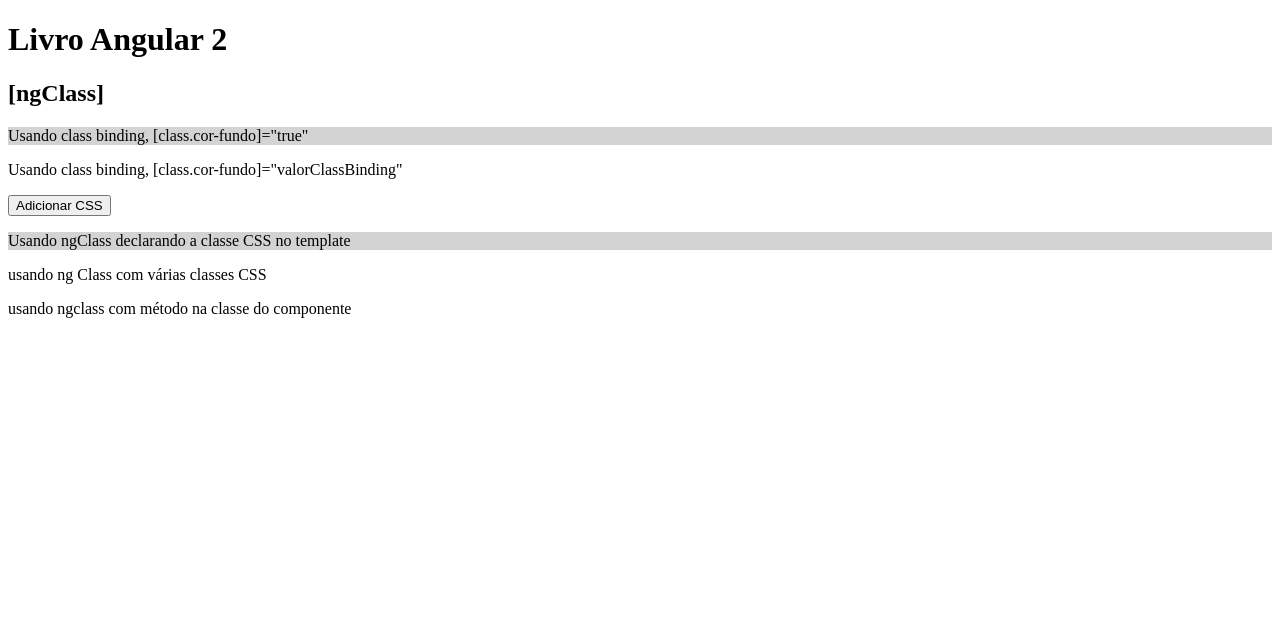
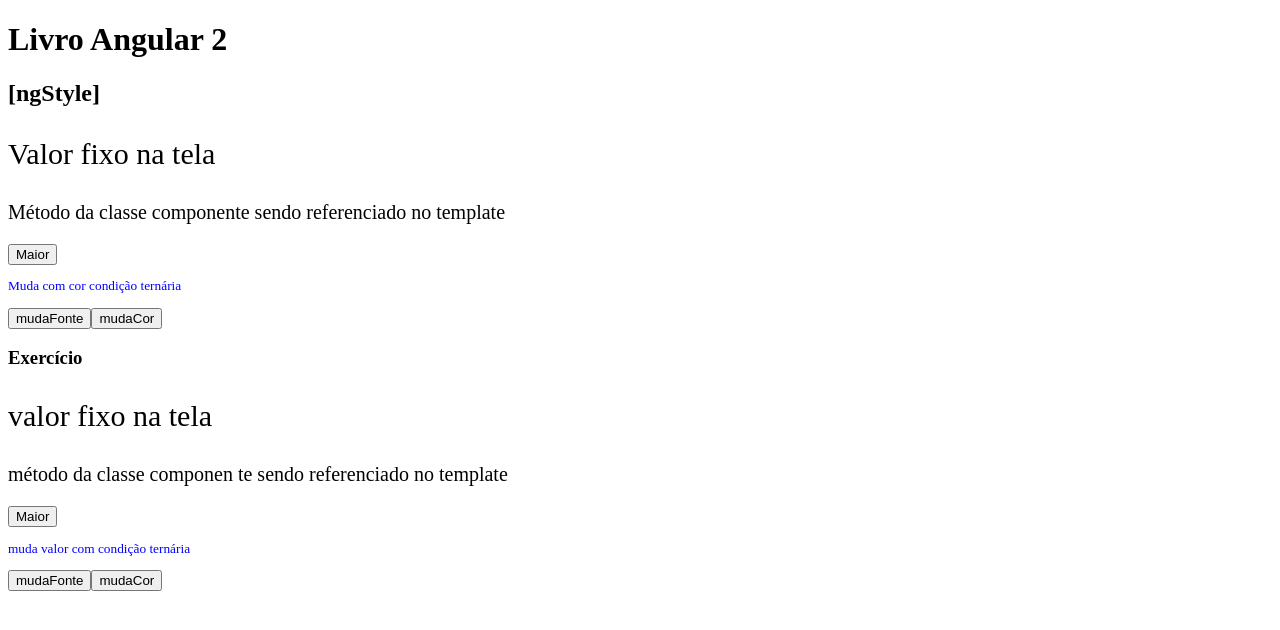
Before and after one commit to MarcondesOliveira/angular2, an Angular app: page / in a window 1280 px wide. Shown: the top 630 px of the page. Built offline with nearby package versions, Linux system fonts and the light colour scheme.

Commit message:
seventh commit

```diff
--- a/src/app/app.component.html
+++ b/src/app/app.component.html
@@ -11,4 +11,5 @@
 <!-- <app-ng-if></app-ng-if> -->
 <!-- <app-ng-switch-case></app-ng-switch-case> -->
 <!-- <app-ng-for></app-ng-for> -->
-<app-ng-class></app-ng-class>
+<!-- <app-ng-class></app-ng-class> -->
+<app-ng-style></app-ng-style>
--- a/src/app/app.module.ts
+++ b/src/app/app.module.ts
@@ -13,6 +13,7 @@ import { NgIfComponent } from './ng-if/ng-if.component';
 import { NgSwitchCaseComponent } from './ng-switch-case/ng-switch-case.component';
 import { NgForComponent } from './ng-for/ng-for.component';
 import { NgClassComponent } from './ng-class/ng-class.component';
+import { NgStyleComponent } from './ng-style/ng-style.component';
 
 
 @NgModule({
@@ -26,6 +27,7 @@ import { NgClassComponent } from './ng-class/ng-class.component';
     NgSwitchCaseComponent,
     NgForComponent,
     NgClassComponent,
+    NgStyleComponent,
   ],
   imports: [
     BrowserModule,
--- /dev/null
+++ b/src/app/ng-style/ng-style.component.html
@@ -0,0 +1,29 @@
+<h2>[ngStyle]</h2>
+
+<p [style.font-size]="30 + 'px'" >Valor fixo na tela</p>
+
+<p [style.font-size]="valorFonte" >Método da classe componente sendo referenciado no template</p>
+
+<button (click)="incrementar()">Maior</button>
+
+<p [style.font-size]="validaFonte ? 'x-large' : 'smaller'"
+[style.color]="validaCor ? 'red' : 'blue'" >Muda com cor condição ternária</p>
+<button (click)="mudaFonte()" >mudaFonte</button>
+<button (click)="mudaCor()" >mudaCor</button>
+
+<br>
+
+<h3>Exercício</h3>
+
+<p [ngStyle]="{'font-size': '30px'}">valor fixo na tela</p>
+
+<p [ngStyle]="{'font-size': valorFonte}">método da classe componen
+te sendo referenciado no template</p>
+
+<button (click)="incrementar()">Maior</button>
+
+<p [ngStyle]="{'font-size': validaFonte ? 'x-large' : 'smaller',
+'color': validaCor ? 'red' : 'blue'}">muda valor com
+condição ternária</p>
+<button (click)="mudaFonte()">mudaFonte</button>
+<button (click)="mudaCor()">mudaCor</button>
--- /dev/null
+++ b/src/app/ng-style/ng-style.component.ts
@@ -0,0 +1,33 @@
+import { Component, OnInit } from '@angular/core';
+
+@Component({
+  selector: 'app-ng-style',
+  templateUrl: './ng-style.component.html',
+  styleUrls: ['./ng-style.component.css']
+})
+export class NgStyleComponent implements OnInit {
+
+  validaFonte: boolean = false;
+  validaCor: boolean = false;
+  tamanho: number = 20;
+  valorFonte: string = this.tamanho + 'px';
+
+  constructor() { }
+
+  ngOnInit() {
+  }
+
+  incrementar(){
+    this.tamanho ++;
+    this.valorFonte = this.tamanho + 'px';
+  }
+
+  mudaFonte(){
+    this.validaFonte = ! this.validaFonte;
+  }
+
+  mudaCor(){
+    this.validaCor = ! this.validaCor;
+  }
+
+}
```
Also changed, not shown: src/app/ng-style/ng-style.component.css (added), 1 other file (tests, documents, lock files or other folders).
